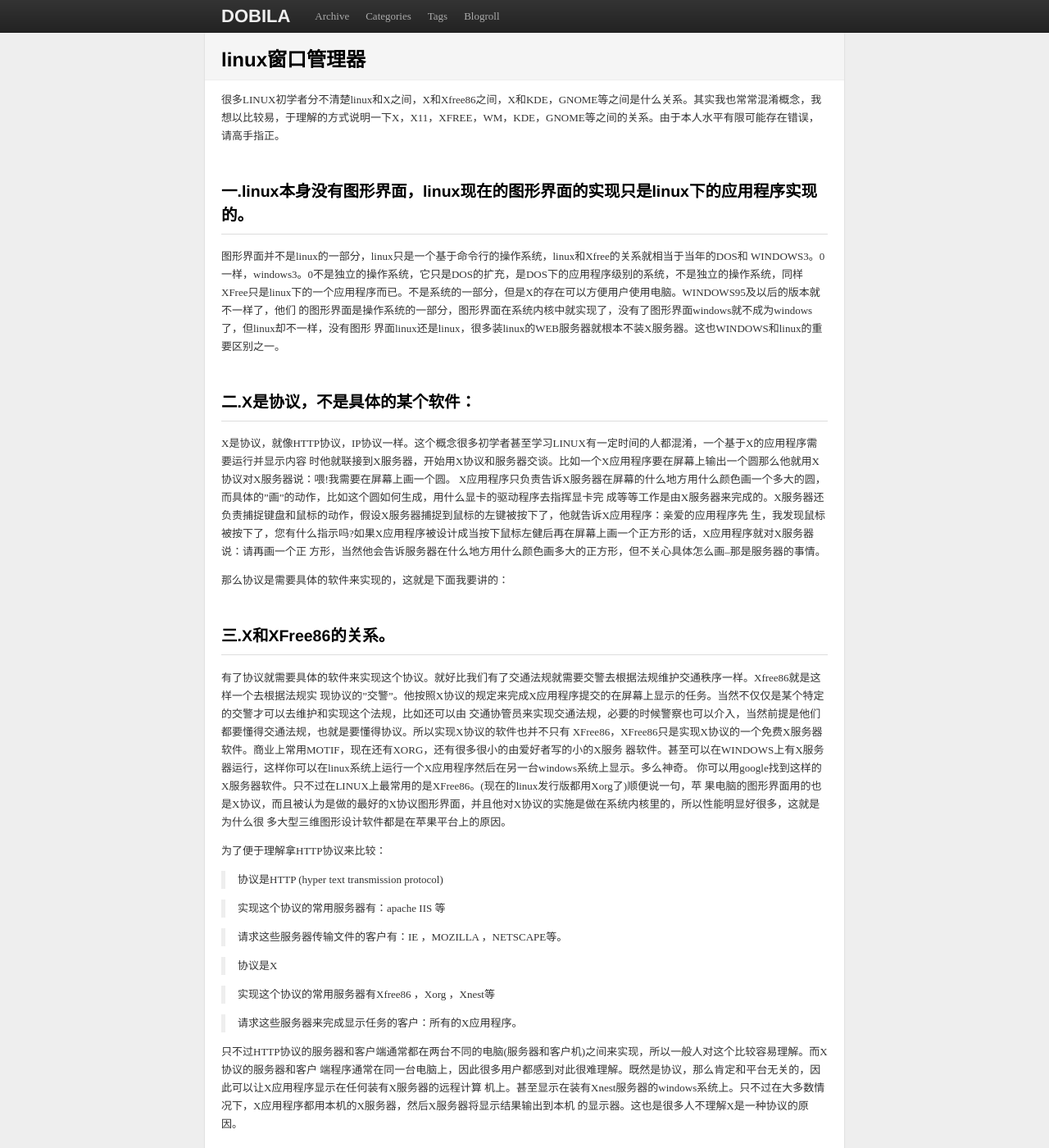
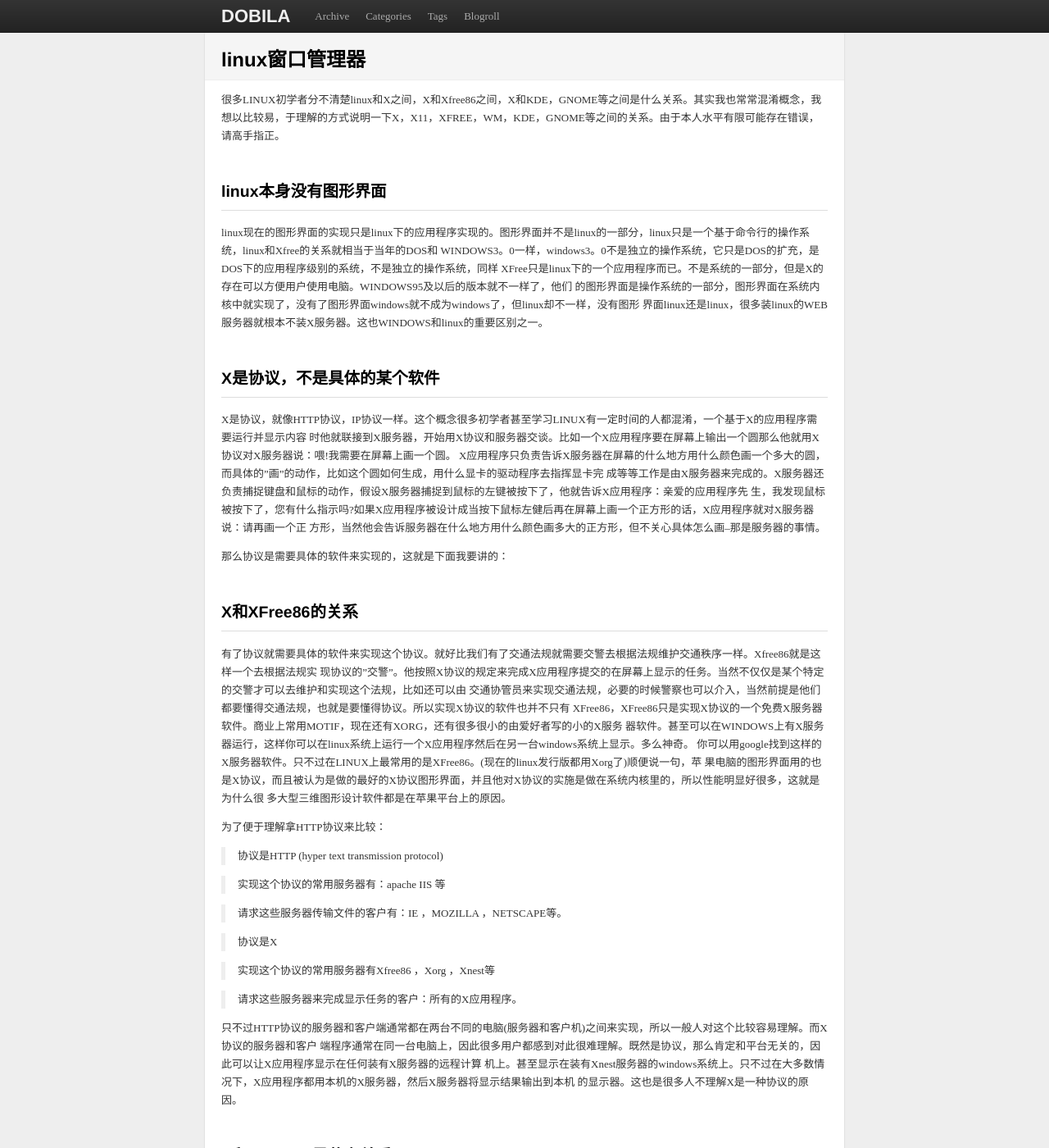
Before and after one commit to bugcook/eorza.github.com, a Jekyll site: the page built from _posts/2011-08-03-linux-window-manager.md, in a window 1280 px wide and 1400 px high. Shown: the whole window at 82% size. Built offline with Jekyll 4.4.1, drawn with Linux system fonts in a browser that asks for light colours; Markdown is read by kramdown in place of the engine named in the settings; comment, search, counter and statistics services are not loaded; part of the change alters nothing that is shown; some of the changed text lies outside the part shown.

```diff
--- a/_layouts/default.html
+++ b/_layouts/default.html
@@ -5,6 +5,20 @@
         <meta name="viewport" content="width=device-width, initial-scale=1">
 		<title>{{ page.title }}</title>
 		<link rel="stylesheet" href="/assets/stylesheets/style.css" type="text/css" />
+
+		<script type="text/javascript">
+
+		  var _gaq = _gaq || [];
+		  _gaq.push(['_setAccount', 'UA-35140178-1']);
+		  _gaq.push(['_trackPageview']);
+
+		  (function() {
+		    var ga = document.createElement('script'); ga.type = 'text/javascript'; ga.async = true;
+		    ga.src = ('https:' == document.location.protocol ? 'https://ssl' : 'http://www') + '.google-analytics.com/ga.js';
+		    var s = document.getElementsByTagName('script')[0]; s.parentNode.insertBefore(ga, s);
+		  })();
+
+		</script>
 	</head>
 	<body>
 		<header id="masthead" class="site-header">
--- a/_posts/2011-08-03-linux-window-manager.md
+++ b/_posts/2011-08-03-linux-window-manager.md
@@ -18,18 +18,18 @@ more_tags:
 
 很多LINUX初学者分不清楚linux和X之间，X和Xfree86之间，X和KDE，GNOME等之间是什么关系。其实我也常常混淆概念，我想以比较易，于理解的方式说明一下X，X11，XFREE，WM，KDE，GNOME等之间的关系。由于本人水平有限可能存在错误，请高手指正。
 
-## 一.linux本身没有图形界面，linux现在的图形界面的实现只是linux下的应用程序实现的。
+## linux本身没有图形界面
 
-图形界面并不是linux的一部分，linux只是一个基于命令行的操作系统，linux和Xfree的关系就相当于当年的DOS和 WINDOWS3。0一样，windows3。0不是独立的操作系统，它只是DOS的扩充，是DOS下的应用程序级别的系统，不是独立的操作系统，同样 XFree只是linux下的一个应用程序而已。不是系统的一部分，但是X的存在可以方便用户使用电脑。WINDOWS95及以后的版本就不一样了，他们 的图形界面是操作系统的一部分，图形界面在系统内核中就实现了，没有了图形界面windows就不成为windows了，但linux却不一样，没有图形 界面linux还是linux，很多装linux的WEB服务器就根本不装X服务器。这也WINDOWS和linux的重要区别之一。
+linux现在的图形界面的实现只是linux下的应用程序实现的。图形界面并不是linux的一部分，linux只是一个基于命令行的操作系统，linux和Xfree的关系就相当于当年的DOS和 WINDOWS3。0一样，windows3。0不是独立的操作系统，它只是DOS的扩充，是DOS下的应用程序级别的系统，不是独立的操作系统，同样 XFree只是linux下的一个应用程序而已。不是系统的一部分，但是X的存在可以方便用户使用电脑。WINDOWS95及以后的版本就不一样了，他们 的图形界面是操作系统的一部分，图形界面在系统内核中就实现了，没有了图形界面windows就不成为windows了，但linux却不一样，没有图形 界面linux还是linux，很多装linux的WEB服务器就根本不装X服务器。这也WINDOWS和linux的重要区别之一。
 
 
-## 二.X是协议，不是具体的某个软件：
+## X是协议，不是具体的某个软件
 
 X是协议，就像HTTP协议，IP协议一样。这个概念很多初学者甚至学习LINUX有一定时间的人都混淆，一个基于X的应用程序需要运行并显示内容 时他就联接到X服务器，开始用X协议和服务器交谈。比如一个X应用程序要在屏幕上输出一个圆那么他就用X协议对X服务器说：喂!我需要在屏幕上画一个圆。 X应用程序只负责告诉X服务器在屏幕的什么地方用什么颜色画一个多大的圆，而具体的"画"的动作，比如这个圆如何生成，用什么显卡的驱动程序去指挥显卡完 成等等工作是由X服务器来完成的。X服务器还负责捕捉键盘和鼠标的动作，假设X服务器捕捉到鼠标的左键被按下了，他就告诉X应用程序：亲爱的应用程序先 生，我发现鼠标被按下了，您有什么指示吗?如果X应用程序被设计成当按下鼠标左健后再在屏幕上画一个正方形的话，X应用程序就对X服务器说：请再画一个正 方形，当然他会告诉服务器在什么地方用什么颜色画多大的正方形，但不关心具体怎么画--那是服务器的事情。
 
 那么协议是需要具体的软件来实现的，这就是下面我要讲的：
 
-## 三.X和XFree86的关系。
+## X和XFree86的关系
 
 有了协议就需要具体的软件来实现这个协议。就好比我们有了交通法规就需要交警去根据法规维护交通秩序一样。Xfree86就是这样一个去根据法规实 现协议的"交警"。他按照X协议的规定来完成X应用程序提交的在屏幕上显示的任务。当然不仅仅是某个特定的交警才可以去维护和实现这个法规，比如还可以由 交通协管员来实现交通法规，必要的时候警察也可以介入，当然前提是他们都要懂得交通法规，也就是要懂得协议。所以实现X协议的软件也并不只有 XFree86，XFree86只是实现X协议的一个免费X服务器软件。商业上常用MOTIF，现在还有XORG，还有很多很小的由爱好者写的小的X服务 器软件。甚至可以在WINDOWS上有X服务器运行，这样你可以在linux系统上运行一个X应用程序然后在另一台windows系统上显示。多么神奇。 你可以用google找到这样的X服务器软件。只不过在LINUX上最常用的是XFree86。(现在的linux发行版都用Xorg了)顺便说一句，苹 果电脑的图形界面用的也是X协议，而且被认为是做的最好的X协议图形界面，并且他对X协议的实施是做在系统内核里的，所以性能明显好很多，这就是为什么很 多大型三维图形设计软件都是在苹果平台上的原因。
 
@@ -49,7 +49,7 @@ X是协议，就像HTTP协议，IP协议一样。这个概念很多初学者甚
 
 只不过HTTP协议的服务器和客户端通常都在两台不同的电脑(服务器和客户机)之间来实现，所以一般人对这个比较容易理解。而X协议的服务器和客户 端程序通常在同一台电脑上，因此很多用户都感到对此很难理解。既然是协议，那么肯定和平台无关的，因此可以让X应用程序显示在任何装有X服务器的远程计算 机上。甚至显示在装有Xnest服务器的windows系统上。只不过在大多数情况下，X应用程序都用本机的X服务器，然后X服务器将显示结果输出到本机 的显示器。这也是很多人不理解X是一种协议的原因。
 
-## 四.X和X11R6又是什么关系?
+## X和X11R6又是什么关系?
 
 不知道初学者有没有注意到/usr/X11R6这个目录，这是XFree的默认安装目录
 
@@ -61,7 +61,7 @@ X11R6 实际上是 X Protocol version 11 Release 6
 
 协议版本和实现协议的软件的版本--这两个概念的区别你分清楚了吗?
 
-## 五.X服务器和WM(window manager 窗口管理器)之间是什么关系。
+## X服务器和WM(window manager 窗口管理器)之间是什么关系。
 
 平时大家起动图形界面是怎么启动的呢？
 
@@ -98,17 +98,17 @@ X11R6 实际上是 X Protocol version 11 Release 6
 现在你明白窗口管理器的作用了吗?他的作用就是最大化，最小化，移动，关闭窗口等。而这些不是X服务器来负责完成的。
 
 
-如果你用xinit起动图形界面并在xterm中输入twm，看看会有什么?
+如果你用`xinit`起动图形界面并在xterm中输入`twm`，看看会有什么?
 
 xterm被加上了一个边框，你可以通过这个边框移动，最大化，最小化这个xterm，twm就是XFree86中自带的窗口管理器，是一个比较简陋的最简单的窗口管理器，但是他具有窗口管理器的全部特征。
 
-如果你不输入twm而输入gnome-session就可以起动GNOME
+如果你不输入twm而输入`gnome-session`就可以起动GNOME
 
-或者输入startkde起动KDE。
+或者输入`startkde`起动KDE。
 
 通过以上的实验你就可以清楚的明白他们之间的关系。
 
-六.关于KDE和GNOME
+## 关于KDE和GNOME
 
 KDE和GNOME是LINUX里最常用的图形界面操作环境，他们不仅仅是一个窗口管理器那么简单， KDE是K Desktop Environment 的缩写。他不仅是一个窗口管理器，还有很多配套的应用软件和方便使用的桌面环境，比如任务栏，开始菜单，桌面图标等等。
 
@@ -120,6 +120,6 @@ GNOME是GNU Network Object Model Environment 的缩写。和KDE一样，也是
 
 window maker，after step，blackbox，fvwm，fvwm2，等等都是常用的优秀窗口管理器。REDHAT9中有 window maker 但是默认不安装，大家可以装来试试。只要xinit再wmaker&就可以用windowmaker了。
 
-七.linux图形界面层次关系总结
+## linux图形界面层次关系总结
 
 linux本身-->X服务器<-通过X协议交谈->窗口管理器(综合桌面环境)-->X应用程序。
```
